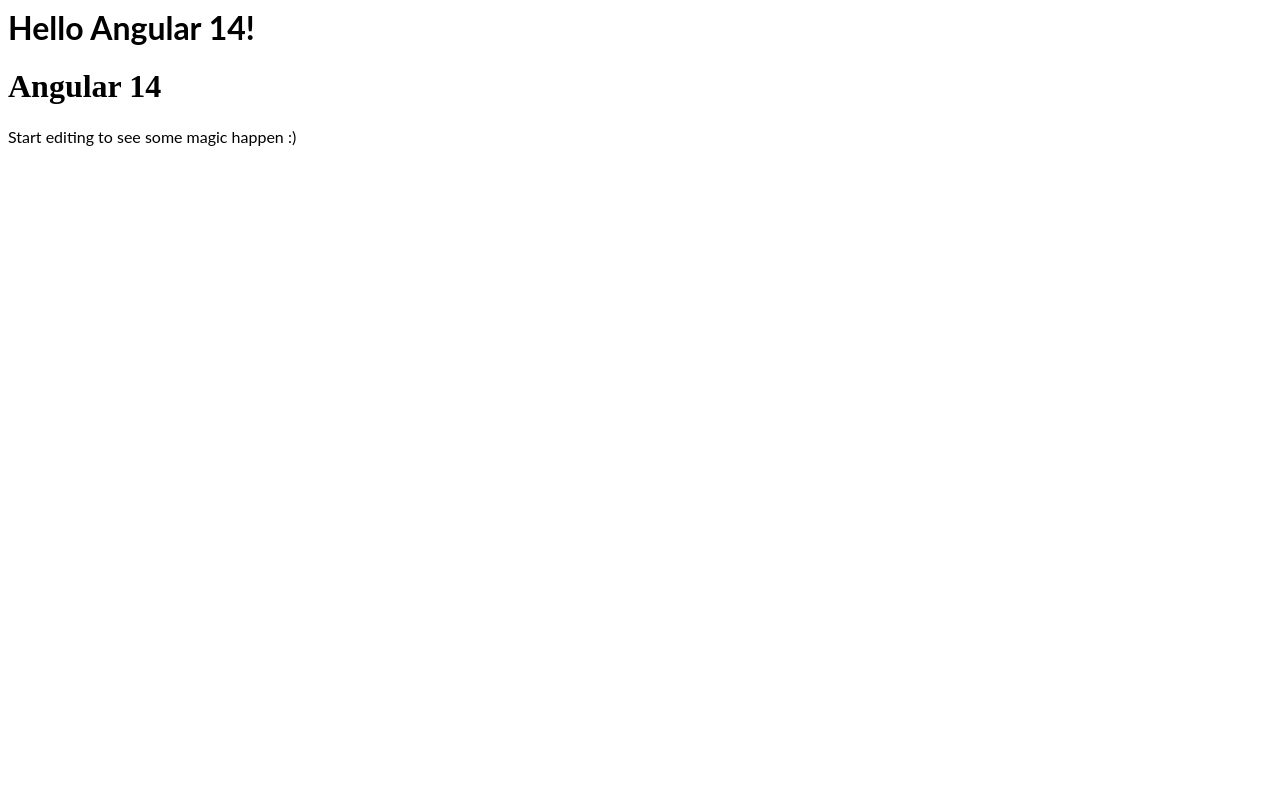
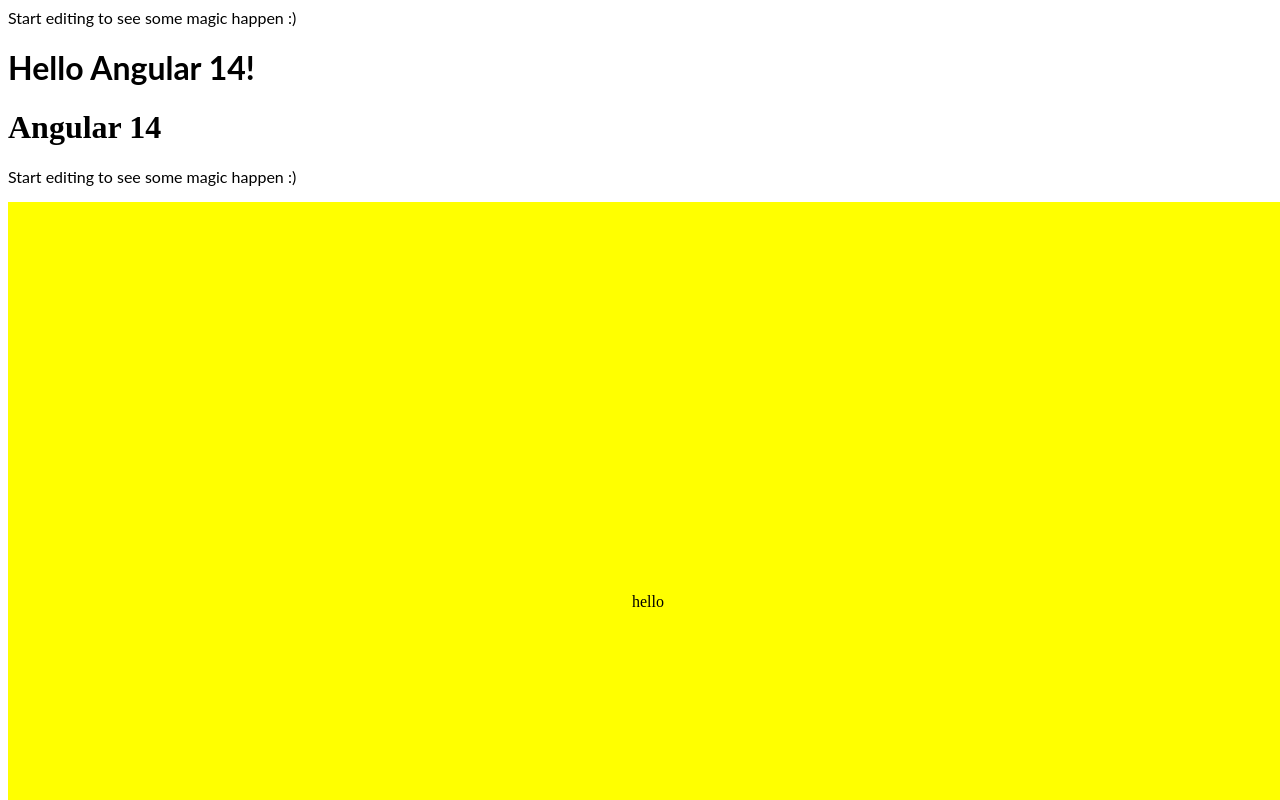
Before and after one commit to Aaditya-Bansal/angular-ivy-gdbei3, an Angular app: page / in a window 1280 px wide. Shown: the top 800 px of the page. Built offline with nearby package versions, Linux system fonts and the light colour scheme.

Commit message:
2 files modified, 1 added, 1 deleted

```diff
--- a/src/app/app.component.html
+++ b/src/app/app.component.html
@@ -1,3 +1,6 @@
+<p>
+  Start editing to see some magic happen :)
+</p>
 <hello name="{{ name }}"></hello>
 <h1>{{name}}</h1>
 <p>
--- a/src/app/login/login.component.html
+++ b/src/app/login/login.component.html
@@ -0,0 +1,4 @@
+<div class="container">
+  hello
+  <img src=""/>
+</div>
```
Also changed, not shown: src/app/abc.jpg (added), src/app/retrosupply-jLwVAUtLOAQ-unsplash.jpg (deleted).
